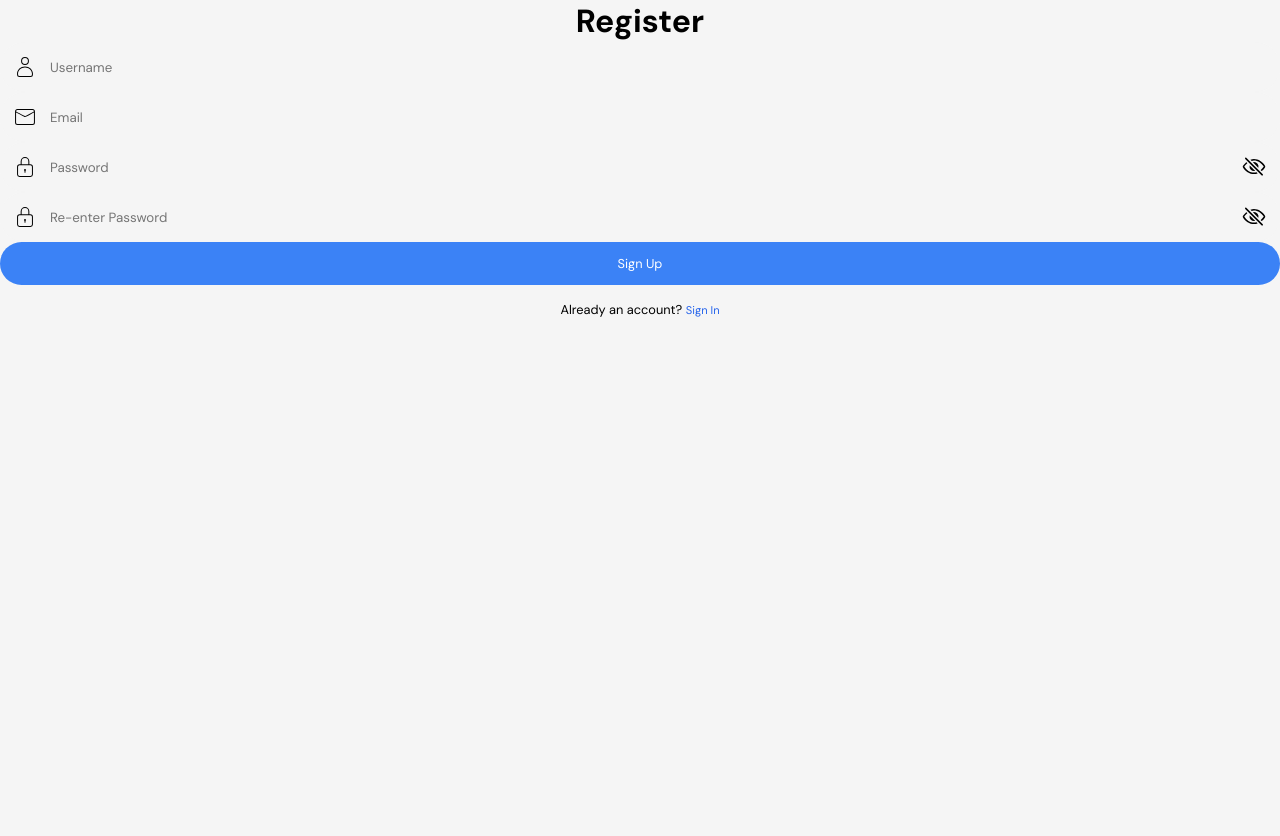
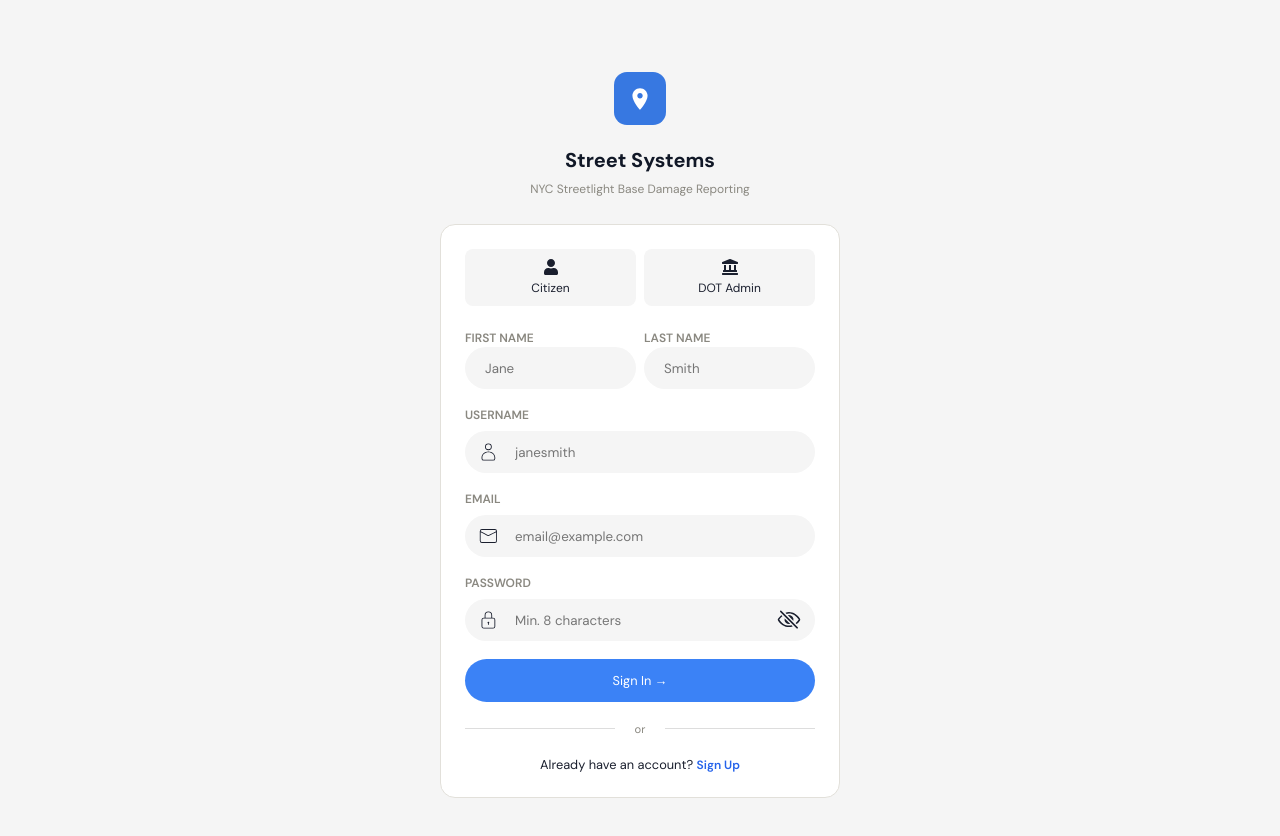
Before and after one commit to MalihaT111/street-light-base, a React (Vite) app in the folder Frontend/: page /register in a window 1280 px wide. Shown: the top 836 px of the page. Before the commit the page ends 800 px from the top, so only its background shows below. Built offline with nearby package versions, Linux system fonts and the light colour scheme.

Commit message:
Fixed layout structure and styling for register page

```diff
--- a/Frontend/src/pages/LoginAndRegister/LoginAndRegister.module.css
+++ b/Frontend/src/pages/LoginAndRegister/LoginAndRegister.module.css
@@ -8,7 +8,7 @@ body{
 }
 .auth-wrapper{
     /* use calc() for width when nav-bar is introduce */
-    height: 100%;
+    max-height: 100vh;
     padding: 40px 24px;
     display: flex;
     align-items: center;
@@ -114,7 +114,7 @@ body{
 form .input-wrapper{
     width: 100%;
     position: relative;
-    height: 50px;
+    height: 42px;
 }
 .input-wrapper input{
     width: 100%;
@@ -133,7 +133,7 @@ form .input-wrapper{
     left: 0.8rem;
     top: 50%;
     translate: 0 -50%;
-    font-size: 1.5rem;
+    font-size: 1.3rem;
 }
 .eyeIcon {
     position: absolute;
@@ -182,6 +182,8 @@ button:hover{
     color: #333;
     font-size: 0.8rem;
     gap: 20px;
+    color: #8A8880;
+    font-size: 0.7rem;
 }
 .divider::before, .divider::after{
     content: "";
@@ -197,3 +199,13 @@ a, a:visited{
     font-size: 0.75rem;
     font-weight: 600;
 }
+
+/* For first name and last name input section */
+.name-wrapper{
+    display: grid;
+    grid-template-columns: 1fr 1fr;
+    gap: 8px;
+}
+.name-wrapper input{
+    padding: 0 20px;
+}
--- a/Frontend/src/pages/LoginAndRegister/Register.jsx
+++ b/Frontend/src/pages/LoginAndRegister/Register.jsx
@@ -1,6 +1,7 @@
 import React from 'react'
 import styles from './LoginAndRegister.module.css'
-import { CiUser , CiMail, CiLock } from "react-icons/ci";
+import { CiUser , CiMail, CiLock, CiUnlock } from "react-icons/ci";
+import { FaUser , FaLandmark} from "react-icons/fa";
 import { IoEyeOutline, IoEyeOffOutline } from "react-icons/io5";
 import { Link } from "react-router-dom";
 import { useState } from 'react';
@@ -8,45 +9,99 @@ import { useState } from 'react';
 const Register = () => {
     const [reveal, setReveal] = useState(false);
   return (
-    <div className={styles.wrapper}>
-        <div className={styles.container}>
-            <form className={`${styles["form-box"]} ${styles.login}`}>
-                <h1>Register</h1>
+    <div className={styles["auth-wrapper"]}>
+        <div className={styles["auth-card"]}>
+            {/* Logo section displayed at the top of the login/register page */}
+            <div className={styles["auth-logo"]}>
+                <div className={styles["auth-logo-mark"]}>
+                    <svg viewBox="0 0 24 24">
+                        <path d="M12 2C8.13 2 5 5.13 5 9c0 5.25 7 13 7 13s7-7.75 7-13c0-3.87-3.13-7-7-7zm0 9.5c-1.38 0-2.5-1.12-2.5-2.5s1.12-2.5 2.5-2.5 2.5 1.12 2.5 2.5-1.12 2.5-2.5 2.5z" />
+                    </svg>
+                </div>
+            </div>
+            {/* Application title and subtitle for the authentication container */}
+            <h2 className ={styles["auth-logo-title"]}>Street Systems</h2>
+            <p className ={styles["auth-logo-subtitle"]}>NYC Streetlight Base Damage Reporting</p>
+            <form
+                className={`${styles["form-box"]} ${styles.login}`}
+                onSubmit = {(e) => e.preventDefault()}
+            >
+                <div className={styles["auth-body"]}>
+                    {/* Role selector */}
+                    <div className={styles["role-toggle"]}>
+                        {/* User role (Citizen) toggle button */}
+                        <div className={`${styles["role-btn"]} ${styles.active}`}>
+                            <span className={styles["role-icon"]}> <FaUser/></span>
+                            <span className ={styles["role-text"]} >Citizen</span>
+                        </div>
+                        {/* Admin role (Dot Admin) toggle button */}
+                        <div className={styles["role-btn"]}>
+                            <span className={styles["role-icon"]}><FaLandmark/></span>
+                            <span className ={styles["role-text"]}>DOT Admin</span>
+                        </div>
+                    </div>
+                    {/* Input section*/}
+                    {/* Input field for name */}
+                    <div className={styles["field"]}>
+                        {/* Wrapper for name */}
+                        <div className={styles["name-wrapper"]}>
+                            {/* First name */}
+                            <div className={styles["first-name"]}>
+                                <label>FIRST NAME</label>
+                                <div className={styles["input-wrapper"]}>
+                                    <input type="text"
+                                    placeholder="Jane" required/>
+                                </div>
+                            </div>
+                            {/* Last name */}
+                            <div className={styles["last-name"]}>
+                                <label>LAST NAME</label>
+                                <div className={styles["input-wrapper"]}>
+                                    <input type="text"
+                                    placeholder="Smith" required/>
+                                </div>
+                            </div>
+                        </div>
+                    </div>
+                    {/* Input field for username */}
+                    <div className={styles["field"]}>
+                        <label>USERNAME</label>
                         <div className={styles["input-wrapper"]}>
                             <CiUser className = {styles.icon}/>
                             <input type="text"
-                    placeholder="Username" required/>
+                            placeholder="janesmith" required/>
                         </div>
+                    </div>
+                    {/* Input field for email */}
+                    <div className={styles["field"]}>
+                        <label>EMAIL</label>
                         <div className={styles["input-wrapper"]}>
                             <CiMail className = {styles.icon}/>
                             <input type="text"
-                    placeholder="Email" required/>
+                            placeholder="email@example.com" required/>
                         </div>
+                    </div>
+                    {/* Input field for password */}
+                    <div className={styles["field"]}>
+                        <label>PASSWORD</label>
                         <div className={styles["input-wrapper"]}>
                             <CiLock className = {styles.icon}/>
-                    <input type={reveal? "text":"password"}
-                    placeholder="Password" required/>
+                            <input type={ reveal ? "text":"password"}
+                            placeholder="Min. 8 characters" required/>
                             <span className = {styles.eyeIcon}
                                 onClick = {() => {setReveal(!reveal)}}>
                                 {reveal? <IoEyeOutline /> : <IoEyeOffOutline /> }
                             </span>
                         </div>
-                <div className={styles["input-wrapper"]}>
-                    <CiLock className = {styles.icon}/>
-                    <input type={reveal? "text":"password"}
-                    placeholder="Re-enter Password" required/>
-                    <span className = {styles.eyeIcon}
-                        onClick = {() => {setReveal(!reveal)}}>
-                        {reveal? <IoEyeOutline /> : <IoEyeOffOutline /> }
-                    </span>
                     </div>
-
-
                     <div className={styles["btn-wrapper"]}>
-                    <button type = "submit">Sign Up</button>
+                        <button type = "submit">Sign In →</button>
                     </div>
+                    {/* Divider */}
+                    <span className = {styles["divider"]}>or</span>
                     <div className={styles.registeration}>
-                    <p>Already an account? <Link to="/">Sign In</Link></p>
+                        <p>Already have an account? <Link to="/" className ={styles["sign-up-link"]}>Sign Up</Link></p>
+                    </div>
                 </div>
             </form>
         </div>
```
Lines whose indentation alone changed are shown as unchanged.
